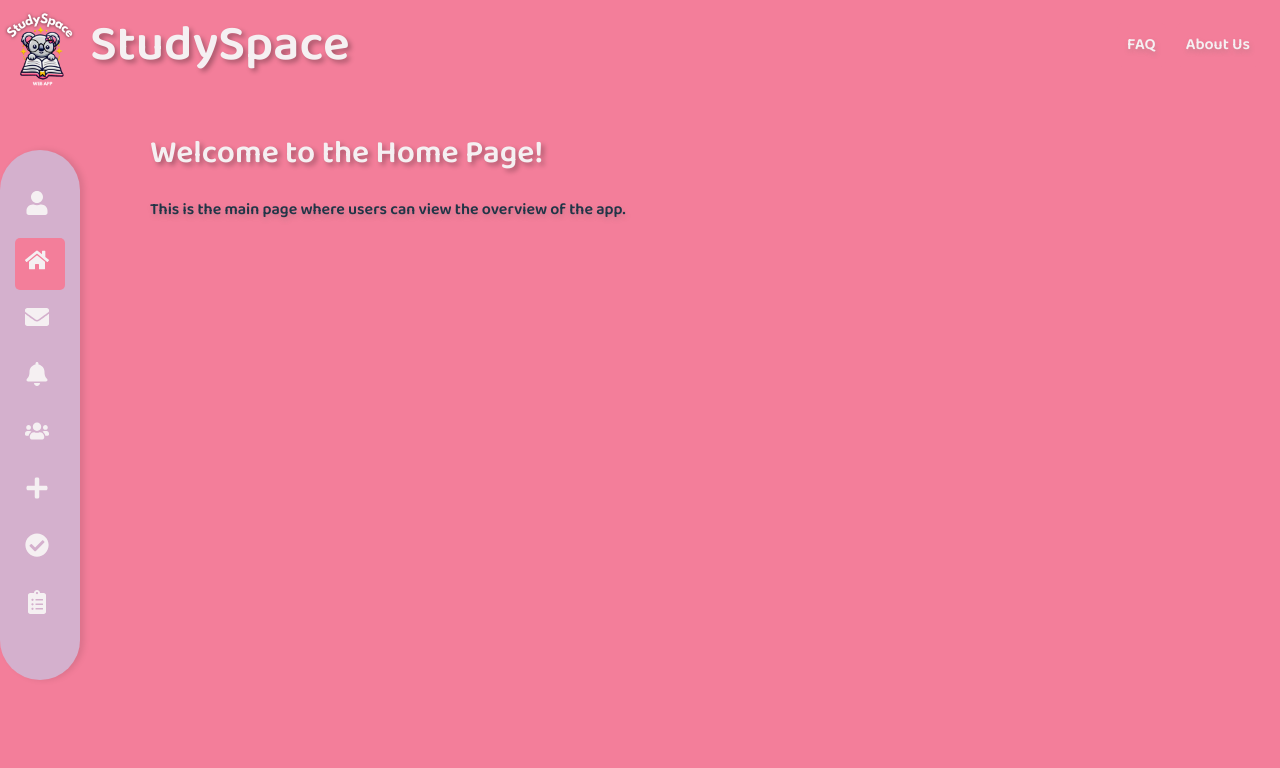
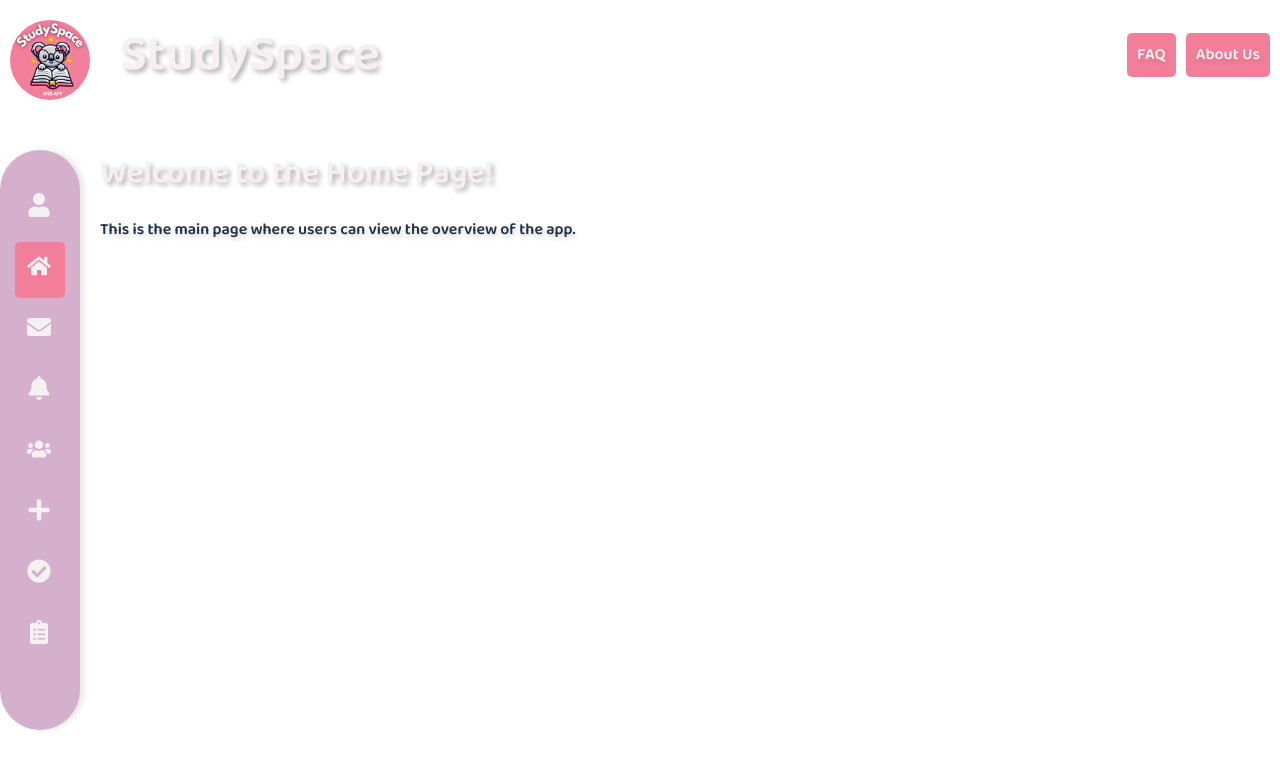
Before and after one commit to KaileeSantucci/SOEN341, a React (Vite) app in the folder studyspaces/: page / in a window 1280 px wide. Shown: the top 768 px of the page. Built offline with nearby package versions, Linux system fonts and the light colour scheme.

Commit message:
modified css pages to remove pink header

```diff
--- a/studyspaces/src/App.css
+++ b/studyspaces/src/App.css
@@ -3,7 +3,7 @@
   display: flex;
   height: 100vh;  /* Full height of the viewport */
   width: 100vw;   /* Full width of the viewport */
-  background-color: #F37E9A; /* Pastel pink background */
+  background-color: transparent;
   position: relative; /* Makes the container fixed in place */
   box-sizing: border-box; /* Include padding and border in the total width/height */
 
@@ -14,7 +14,7 @@
   background-color: #d4b0cd;
   padding: 15px;
   position: fixed;
-  height: calc(100vh - 300px);
+  height: calc(100vh - 250px);
   top: 150px;
   z-index: 1;
   box-shadow: 4px 0 6px rgba(0, 0, 0, 0.1);
@@ -28,14 +28,15 @@
 
 .main-content {
 
-  margin-top: 90px;
-  padding-left: 150px;
-  padding-top: 40px;
-  width: calc(100% - 10px); /* Ensure content doesn't overflow */
-  background-color: #F37E9A; /* Pastel pink background */
-  height: calc(100vh); /* Ensure content area takes full height */
+  margin-top: 150px;
+  padding-left: 100px;
+  padding-right: 20px;
+  width: 100%; /* Ensure content doesn't overflow */
+  background-color: transparent; /* Make sure it starts without a pink background */
+  height: calc(100vh-150px); /* Ensure content area takes full height */
   position: relative; /* Ensure the content is positioned correctly */
   box-sizing: border-box;
+  overflow: hidden;
 
 }
 
@@ -44,20 +45,24 @@
   position: fixed;
   display: flex;
   align-items: center;
-  padding: 0px;
+  top: 0;
+  left: 0;
   z-index: 2;
-  background-color: #F37E9A; /* Pastel pink background */
-  width: 100%; /* Ensure the header spans the width of the screen */
-  height: 90px;
-  box-sizing: border-box;
-  background-image: none;
+  background-color: transparent;
+  width: 100%;
+  justify-content: flex-start;
+  padding: 10px;
+
+
 
 }
 
 .logo {
   width: 80px;
+  height: 80px;
   margin-right: 10px; /* Add spacing between the logo and title */
   margin-top: 10px;
+  border-radius: 50%;
 }
 
 h1 {
@@ -65,9 +70,14 @@ h1 {
   font-family: 'Baloo 2', sans-serif;
   font-weight: bold;
   text-shadow: 3px 3px 5px rgba(0, 0, 0, 0.3);
+  color: #f5f0f2;
+  margin: 0;
+  margin-left: 20px; /* Adjust margin to the left of the logo */
+  display: inline-block;  /* Align the title to the left of the logo */
+  line-height: 1;  /* Ensure the title is vertically centered with the logo */
 
-  color: #f5f0f2; /* Adjust title color if needed */
-  margin: 0;
+
+
 
 }
 
@@ -87,7 +97,7 @@ h2 {
   gap: 10px; /* Spacing between the buttons */
   position: absolute;
   top: 50%; /* Vertically center */
-  right: 20px; /* Position to the right */
+  right: 30px; /* Position to the right */
   transform: translateY(-50%); /* Adjust for exact centering */
 }
 
--- a/studyspaces/src/pages/CustomizeBackground.jsx
+++ b/studyspaces/src/pages/CustomizeBackground.jsx
@@ -29,10 +29,15 @@ const CustomizeBackground = () => {
   const handleApplyBackground = () => {
     if (selectedImage) {
       // Set the background of the main content area
-      const mainContent = document.querySelector('.main-content');
-      mainContent.style.backgroundImage = `url(${selectedImage})`;
-      mainContent.style.backgroundSize = 'cover';
-      mainContent.style.backgroundPosition = 'center';
+      const appContainer = document.querySelector('.app-container');
+    appContainer.style.backgroundImage = `url(${selectedImage})`;
+    appContainer.style.backgroundSize = 'cover';
+    appContainer.style.backgroundPosition = 'center';
+    appContainer.style.backgroundColor = 'transparent';  // Ensure no pink background
+
+    // Optionally, clear the background in other elements like main content
+    const mainContent = document.querySelector('.main-content');
+    mainContent.style.backgroundImage = 'non';
     }
   };
 
--- a/studyspaces/src/styles/CustomizeBackground.css
+++ b/studyspaces/src/styles/CustomizeBackground.css
@@ -80,19 +80,21 @@ h2 {
   display: flex;
   height: 100vh;  /* Full height of the viewport */
   width: 100vw;   /* Full width of the viewport */
-  background-color: #F37E9A; /* Pastel pink background */
+  background-color: transparent;
   position: relative; /* Makes the container fixed in place */
   box-sizing: border-box; /* Include padding and border in the total width/height */
 }
 
 .main-content {
 
-    margin-top: 90px;
-    padding-left: 150px;
-    padding-top: 40px;
-    width: calc(100% ); /* Ensure content doesn't overflow */
-    background-color: #F37E9A; /* Pastel pink background */
-    height: calc(100vh-10px); /* Ensure content area takes full height */
-    position: relative; /* Ensure the content is positioned correctly */
-    box-sizing: border-box;
+
+  margin-top: 150px;
+  padding-left: 100px;
+  padding-right: 20px;
+  width: 100%; /* Ensure content doesn't overflow */
+  background-color: transparent; /* Make sure it starts without a pink background */
+  height: calc(100vh-150px); /* Ensure content area takes full height */
+  position: relative; /* Ensure the content is positioned correctly */
+  box-sizing: border-box;
+  overflow: hidden;
 }
--- a/studyspaces/src/styles/Sidebar.css
+++ b/studyspaces/src/styles/Sidebar.css
@@ -4,7 +4,7 @@
   background-color: #d4b0cd;
   padding: 15px;
   position: fixed;
-  height: calc(100vh - 300px);
+  height: calc(100vh - 250px);
   top: 150px;
   z-index: 1;
   box-shadow: 4px 0 6px rgba(0, 0, 0, 0.1);
@@ -29,9 +29,9 @@
 
 /* Sidebar items */
 .sidebar li {
-  margin-bottom: 5px;
+  margin-top: 5px;
   display: flex;
-  padding: 10px;
+  padding: 12px;
   align-items: center;
   opacity: 1;
   transition: opacity 0.5s ease, background-color 0.3s ease;
```
